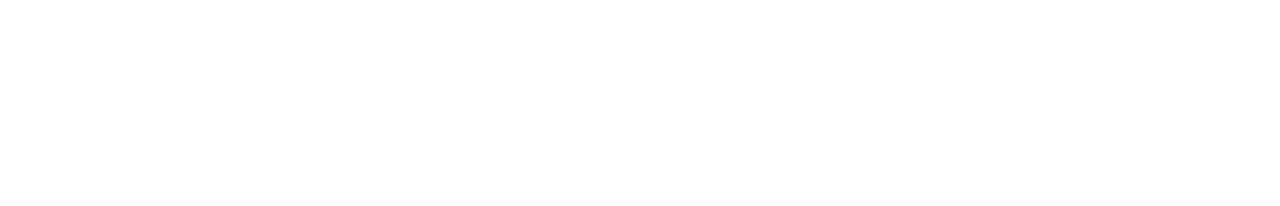
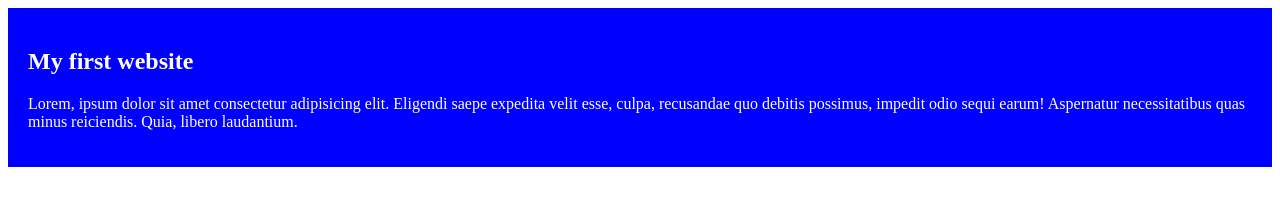
Before and after one commit to Anamulhaque11/front-web-developer, a plain HTML site: page index.html in a window 1280 px wide. Drawn offline with Linux system fonts and the light colour scheme.

Commit message:
html file added

```diff
--- a/index.html
+++ b/index.html
@@ -7,6 +7,10 @@
     <link rel="stylesheet" href="style.css">
 </head>
 <body>
+    <div class="container">
+        <h2>My first website</h2>
+        <p>Lorem, ipsum dolor sit amet consectetur adipisicing elit. Eligendi saepe expedita velit esse, culpa, recusandae quo debitis possimus, impedit odio sequi earum! Aspernatur necessitatibus quas minus reiciendis. Quia, libero laudantium.</p>
+    </div>
 
 </body>
 </html>
--- a/style.css
+++ b/style.css
@@ -0,0 +1,5 @@
+.container{
+    background-color: blue;
+    color: white;
+    padding: 20px;
+}
```
